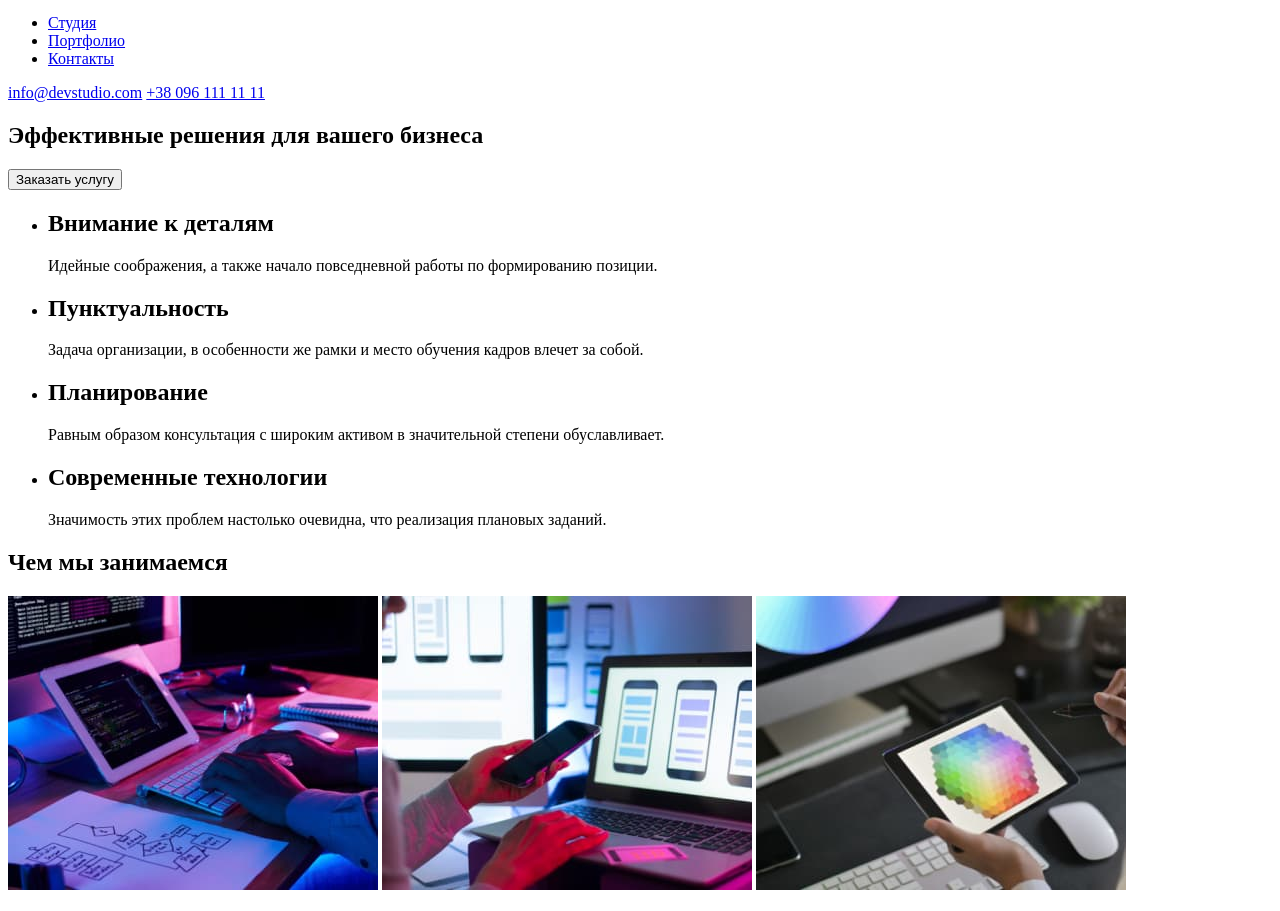
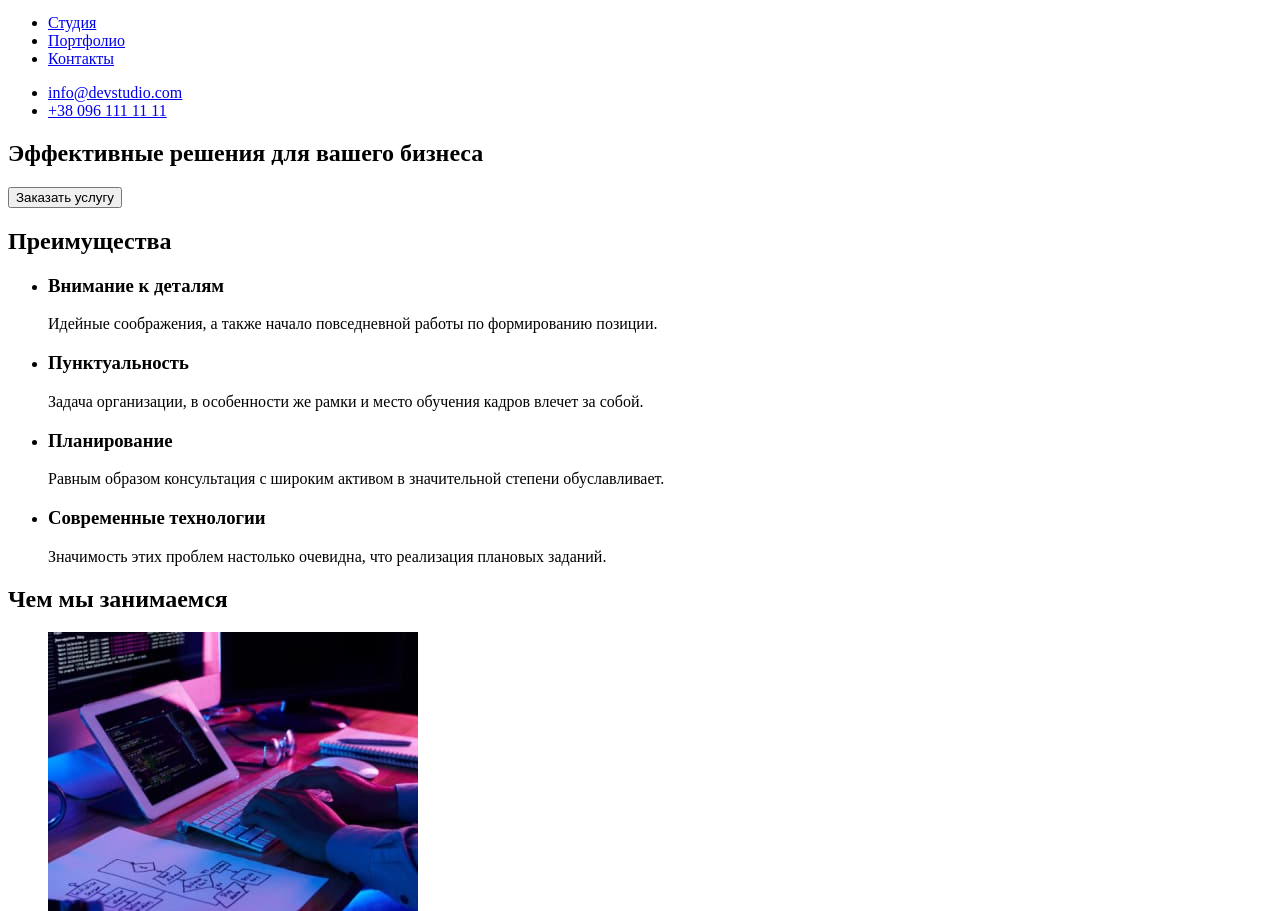
Before and after one commit to terrainone/goit-markup-hw-01, a plain HTML site: page index.html in a window 1280 px wide. Shown: the part 28-939 px from the top of the page. Drawn offline with Linux system fonts and the light colour scheme.

Commit message:
error correction

```diff
--- a/index.html
+++ b/index.html
@@ -8,50 +8,53 @@
   </head>
   <body>
     <header>
-      <a href="#" class="logo"><span>Web</span>Studio</a>
       <nav>
+        <a href="./index.html" class="logo"><span>Web</span>Studio</a>
         <ul>
           <li><a href="#">Студия</a></li>
           <li><a href="#">Портфолио</a></li>
           <li><a href="#">Контакты</a></li>
         </ul>
       </nav>
-      <a href="mailto:info@devstudio.com">info@devstudio.com</a>
-      <a href="tel:+380961111111">+38 096 111 11 11</a>
+      <ul>
+        <li><a href="mailto:info@devstudio.com">info@devstudio.com</a></li>
+        <li><a href="tel:+380961111111">+38 096 111 11 11</a></li>
+      </ul>
     </header>
     <main>
       <!-- hero -->
-      <article class="hero">
+      <section class="hero">
         <h1>Эффективные решения для вашего бизнеса</h1>
         <button type="button">Заказать услугу</button>
-      </article>
+      </section>
 
       <!-- description section -->
       <section class="description">
+        <h2>Преимущества</h2>
         <ul>
           <li class="description-card">
-            <h2>Внимание к деталям</h2>
+            <h3>Внимание к деталям</h3>
             <p>
               Идейные соображения, а также начало повседневной работы по
               формированию позиции.
             </p>
           </li>
           <li class="description-card">
-            <h2>Пунктуальность</h2>
+            <h3>Пунктуальность</h3>
             <p>
               Задача организации, в особенности же рамки и место обучения кадров
               влечет за собой.
             </p>
           </li>
           <li class="description-card">
-            <h2>Планирование</h2>
+            <h3>Планирование</h3>
             <p>
               Равным образом консультация с широким активом в значительной
               степени обуславливает.
             </p>
           </li>
           <li class="description-card">
-            <h2>Современные технологии</h2>
+            <h3>Современные технологии</h3>
             <p>
               Значимость этих проблем настолько очевидна, что реализация
               плановых заданий.
@@ -63,14 +66,32 @@
       <!-- what we do -->
       <section class="work">
         <h2>Чем мы занимаемся</h2>
-        <img src="./images/work1.jpg" alt="Верстка" width="370" height="294" />
+        <ul>
+          <li>
+            <img
+              src="./images/work1.jpg"
+              alt="Верстка"
+              width="370"
+              height="294"
+            />
+          </li>
+          <li>
             <img
               src="./images/work2.jpg"
               alt="Мобильные приложения"
               width="370"
               height="294"
             />
-        <img src="./images/work3.jpg" alt="Дизайн" width="370" height="294" />
+          </li>
+          <li>
+            <img
+              src="./images/work3.jpg"
+              alt="Дизайн"
+              width="370"
+              height="294"
+            />
+          </li>
+        </ul>
       </section>
 
       <!-- our team -->
@@ -121,11 +142,13 @@
       </section>
     </main>
     <footer>
-      <a href="#" class="logo"><span>Web</span>Studio</a>
+      <a href="./index.html" class="logo"><span>Web</span>Studio</a>
       <address>
-        <p>г. Киев, пр-т Леси Украинки, 26</p>
-        <a href="mailto:info@example.com">info@example.com</a>
-        <a href="tel:++380991111111">+38 099 111 11 11</a>
+        <ul>
+          <li><a href="">г. Киев, пр-т Леси Украинки, 26</a></li>
+          <li><a href="mailto:info@example.com">info@example.com</a></li>
+          <li><a href="tel:++380991111111">+38 099 111 11 11</a></li>
+        </ul>
       </address>
     </footer>
   </body>
```
Lines whose indentation alone changed are shown as unchanged.
